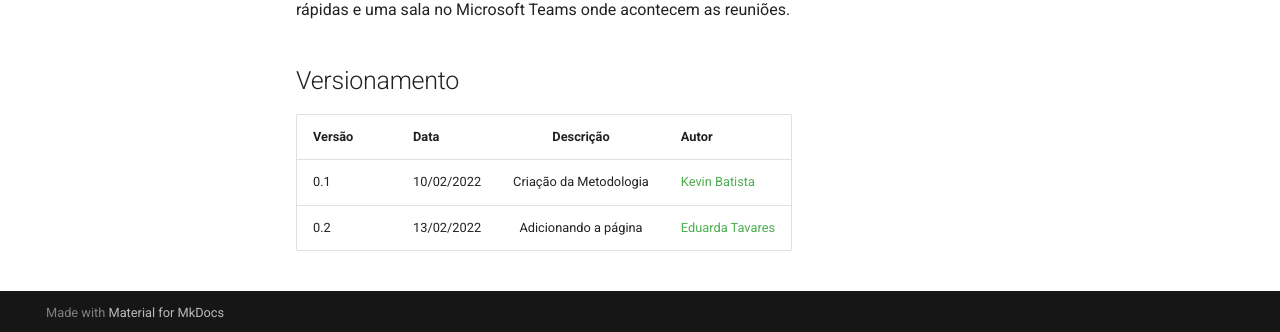
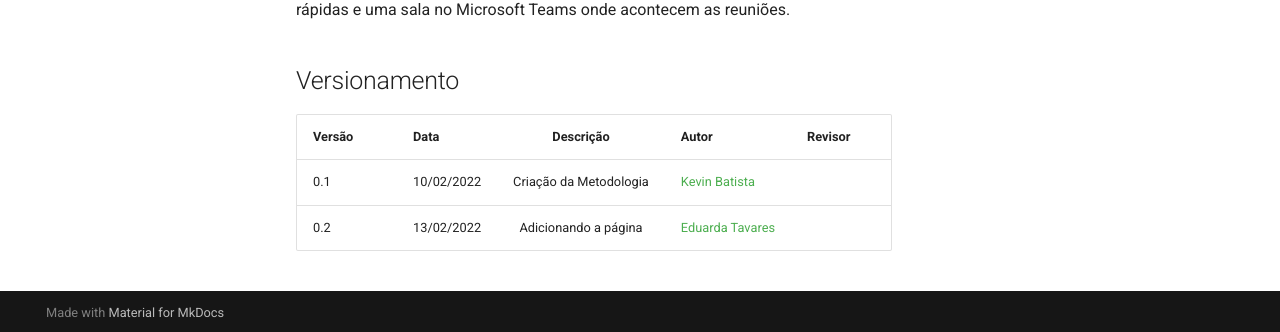
Before and after one commit to heitormsb/2021.2-Exercito-Brasileiro, an MkDocs documentation site: the page built from docs/metodologia.md, in a window 1280 px wide and 1123 px high. Shown: the part 788-1120 px from the top of the window. Built offline with MkDocs 1.6.1 and Material for MkDocs 9.7.7, drawn with Linux system fonts in a browser that asks for light colours.

Commit message:
add revisor no versionamento

```diff
--- a/docs/metodologia.md
+++ b/docs/metodologia.md
@@ -18,7 +18,7 @@ Os integrantes do projeto tem um grupo na plataforma WhatsApp para troca de mens
 
 ## Versionamento
 
-|Versão|Data|Descrição|Autor|
-|------|----|:---------:|-----|
-|0.1|10/02/2022| Criação da Metodologia | [Kevin Batista](https://github.com/k3vin-batista) |
-|0.2|13/02/2022| Adicionando a página | [Eduarda Tavares](https://github.com/etavares) |
+|Versão|Data|Descrição|Autor|Revisor|
+|------|----|:---------:|-----|-----|
+|0.1|10/02/2022| Criação da Metodologia | [Kevin Batista](https://github.com/k3vin-batista) ||
+|0.2|13/02/2022| Adicionando a página | [Eduarda Tavares](https://github.com/etavares) ||
```
Also changed, not shown: docs/processo_design.md (+3 -3 lines).
